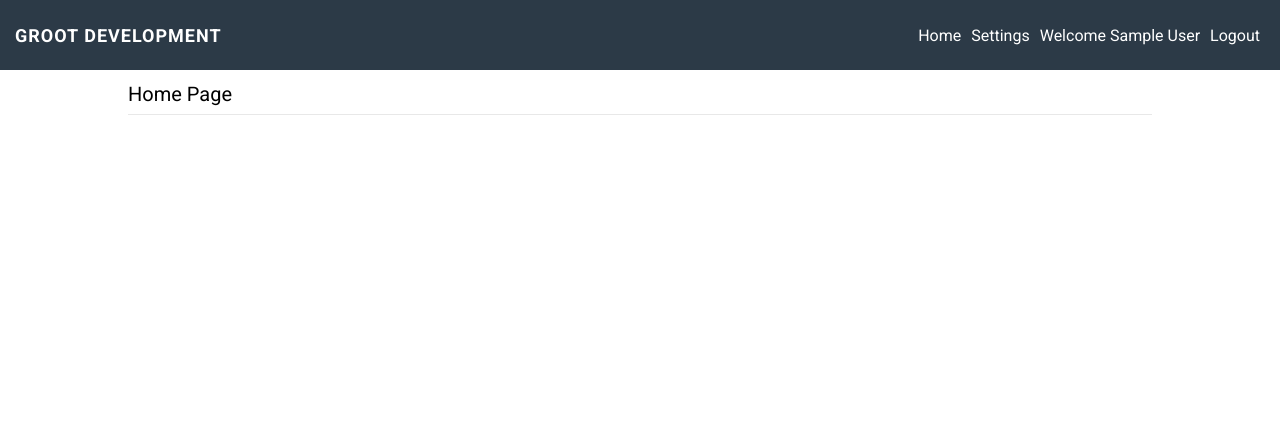
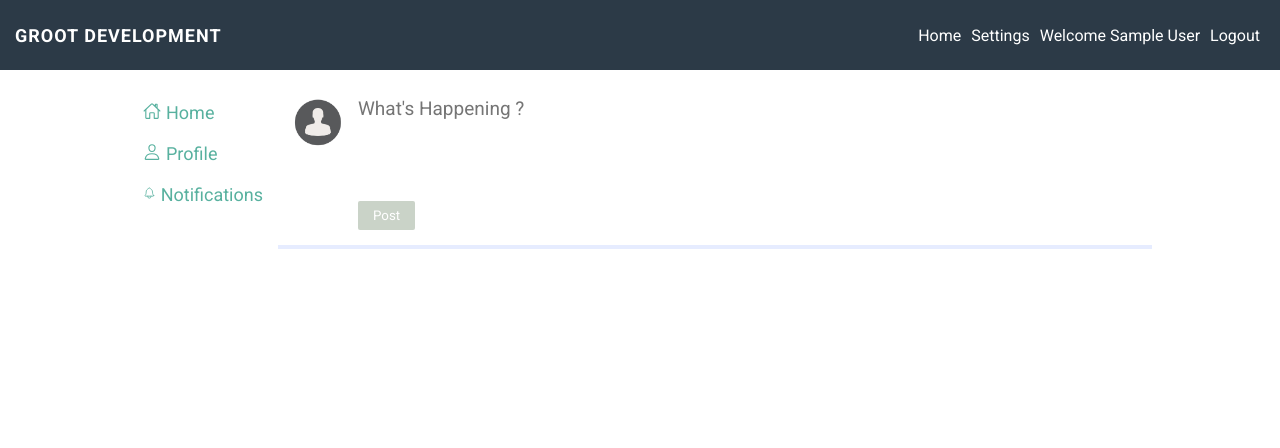
Before and after one commit to MrGrootx/Social_Media, a Node server app: page / in a window 1280 px wide. Shown: the top 448 px of the page. Run offline with Node 20, Linux system fonts and the light colour scheme; the visitor is signed in with stand-in values (Sample User, id 1); some libraries are stand-ins or nearby versions.

Commit message:
some bug fixed & post ui Added

```diff
--- a/app.js
+++ b/app.js
@@ -44,6 +44,7 @@ app.get(["/", "/index", "/home"], middleware.isAlreadyLogin, (req, res) => {
   res.status(200).render('home', PageData)
 });
 
+// SETTINGS PAGE
 app.get("/settings", middleware.isAlreadyLogin,  (req, res) => {
   const PageData = {
     title: "Settings  ",
--- a/public/css/main.css
+++ b/public/css/main.css
@@ -60,3 +60,89 @@
     padding-bottom: 8px;
     font-size: 20px;
 }
+
+button{
+    border: none;
+    background-color: transparent;
+    color: var(--color1);
+}
+
+a{
+    text-decoration: none;
+}
+
+.home-row{
+    display: flex;
+
+}
+
+.main-container{
+    flex: 1;
+}
+
+.post-container{
+    display: flex;
+    padding: 15px;
+    border-bottom: 4px solid rgb(230, 236, 346);
+}
+
+.post-container .user-pic{
+    width: 50px;
+    height: 50px;
+
+}
+
+.post-container .user-pic img{
+    width: 100%;
+    height: 100%;
+    border-radius: 50%;
+    border-color: fff;
+}
+
+.post-container .textarea{
+    flex: 1;
+    padding-left: 15px;
+}
+
+.textarea textarea {
+    width: 100%;
+    outline: none;
+    height: 100px;
+    border: none;
+    resize: none;
+    font-size: 19px;
+}
+
+#btnPost{
+    background-color: var(--primary);
+    color: #fff;
+    border: none;
+    border-radius: 2px;
+    padding: 7px 15px;
+}
+
+#btnPost:disabled{
+    background-color: var(--color1);
+}
+
+.home-row .sidebar {
+    padding: 15px 10px;
+    width: 150px;
+}
+
+.home-row .sidebar ul{
+    list-style-type: none;
+}
+
+.home-row .sidebar ul li a {
+    display: flex;
+    padding: 5px;
+    margin-bottom: 10px;
+    gap: 5px;
+    color: var(--color0);
+    font-size: 18px;
+}
+
+.home-row .sidebar ul li a:hover{
+    color: var(--primary);
+}
--- a/public/css/style.css
+++ b/public/css/style.css
@@ -89,7 +89,8 @@ body {
 }
 
 .form-container .row input:focus + label,
-.form-container .row input:valid + label {
+.form-container .row input:valid + label ,
+.form-container .row input:autofill + label {
     top: -10px;
     background-color: var(--white);
     padding: 0px;
--- /dev/null
+++ b/public/js/home.js
@@ -0,0 +1,14 @@
+const postBtn = document.getElementById("btnPost");
+const postTextarea = document.getElementById("postTextarea");
+
+postTextarea.addEventListener("keyup", function (e) {
+  const textBox = e.target;
+  const value = textBox.value.trim();
+
+  if (value == "") {
+    postBtn.disabled = true;
+    return;
+
+  }
+  postBtn.disabled = false;
+});
--- a/routes/registerRou.js
+++ b/routes/registerRou.js
@@ -8,6 +8,7 @@ router.get("/", (req, res) => {
   const pagedata = {
     title: "Registration",
   };
+  res.setHeader("Cache-Control", "no-cache", "no-store", "must-revalidate")
   res.status(200).render("register", pagedata);
 });
 
@@ -34,7 +35,9 @@ router.post("/", async (req, res) => {
       const data = req.body;
       data.password = await bcrypt.hash(password, 10);
       User.create(data).then((user) => {
-        return res.status(201).json(user);
+        // return res.status(201).json(user);
+        req.session.mrgroot = user;
+        return res.redirect("/home");
       });
     } else {
       // User name check
--- a/views/home.pug
+++ b/views/home.pug
@@ -2,4 +2,22 @@ extends layouts/main-layout.pug
 block content
     +navbar(UserDetails)
     .container
-        h1 Home Page
+        .home-row
+            .nav.sidebar
+                ul
+                    li
+                        a(href="#")
+                            ion-icon(name="home-outline")
+                            | Home
+                    li
+                        a(href="#")
+                            ion-icon(name="person-outline")
+                            | Profile
+                    li
+                        a(href="#")
+                            ion-icon(name="notifications-outline")
+                            | Notifications
+            .main-container
+                +createPostForm(UserDetails)
+
+    script(src="js/home.js" defer="")
--- a/views/layouts/main-layout.pug
+++ b/views/layouts/main-layout.pug
@@ -1,4 +1,4 @@
-include ../mixins/navbar
+include ../mixins/mixins
 doctype html
 html(lang="en")
     head
@@ -9,4 +9,6 @@ html(lang="en")
         title #{title}
     body
     block content
-        +mixins
+
+    script(type='module', src='https://unpkg.com/ionicons@7.1.0/dist/ionicons/ionicons.esm.js')
+    script(nomodule='', src='https://unpkg.com/ionicons@7.1.0/dist/ionicons/ionicons.js')
--- /dev/null
+++ b/views/mixins/mixins.pug
@@ -0,0 +1,22 @@
+mixin navbar(userDetails)
+    .navbar
+        h3 Groot Development
+        ul
+            li
+                a(href="/home") Home
+            li
+                a(href="/settings") Settings
+            li
+                a(href="") Welcome #{userDetails.name}
+            li
+                a(href="/logout") Logout
+
+
+mixin createPostForm(userDetails)
+    .post-container
+        .user-pic
+            img(src=userDetails.profilePic, alt="user profile")
+        .textarea
+            textarea#postTextarea(placeholder="What's Happening ?")
+            .button
+                button#btnPost(disabled="") Post
--- a/views/mixins/navbar.pug
+++ /dev/null
@@ -1,12 +0,0 @@
-mixin navbar(userDetails)
-    .navbar
-        h3 Groot Development
-        ul
-            li
-                a(href="/home") Home
-            li
-                a(href="/settings") Settings
-            li
-                a(href="") Welcome #{userDetails.name}
-            li
-                a(href="/logout") Logout
```
Also changed, not shown: routes/loginRou.js (+4 -4 lines).
